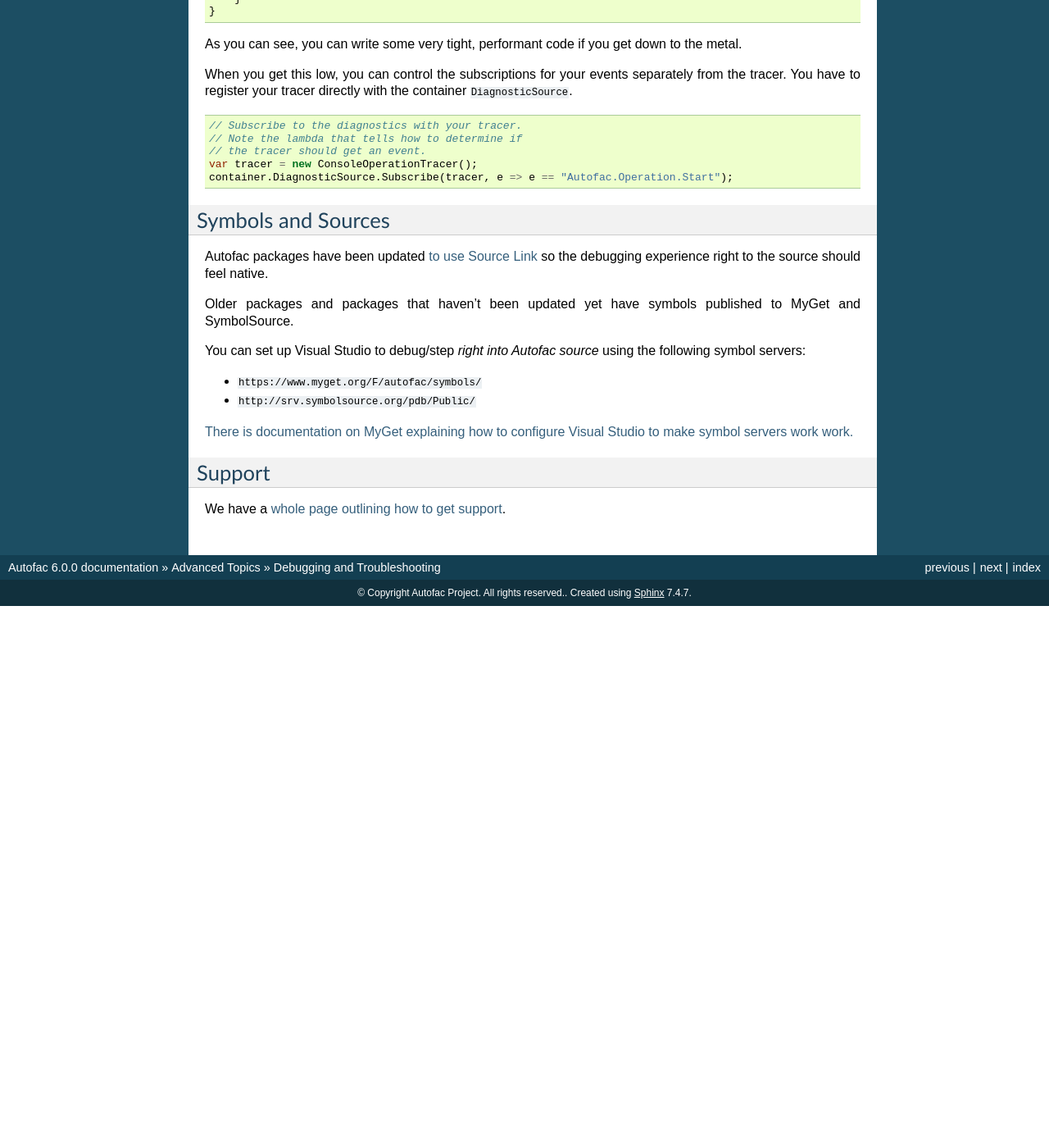
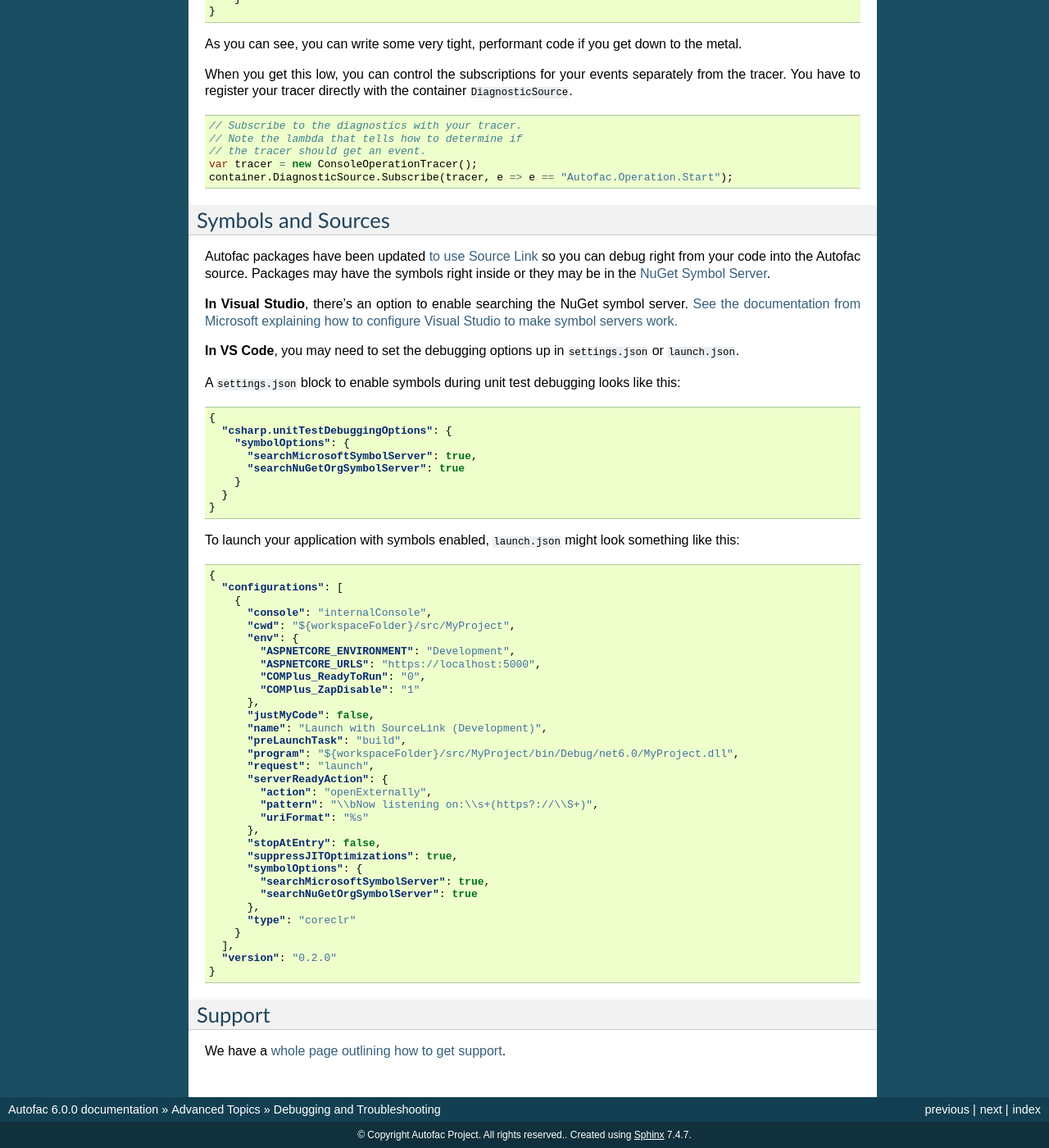
Before and after one commit to autofac/Documentation, a Sphinx documentation site: the page built from docs/advanced/debugging.rst, in a window 1280 px wide and 1400 px high, scrolled down 8307 px. Shown: the whole window at 82% size. Built offline with Sphinx 7.4.7, drawn with Linux system fonts in a browser that asks for light colours; before the commit the page ends 9046 px from its top, so only the background shows below that.

Commit message:
Update on using symbol servers with Autofac.

```diff
--- a/docs/advanced/debugging.rst
+++ b/docs/advanced/debugging.rst
@@ -379,16 +379,61 @@
 Symbols and Sources
 -------------------
 
-Autofac packages have been updated `to use Source Link <https://github.com/dotnet/sourcelink>`_ so the debugging experience right to the source should feel native.
+Autofac packages have been updated `to use Source Link <https://github.com/dotnet/sourcelink>`_ so you can debug right from your code into the Autofac source. Packages may have the symbols right inside or they may be in the `NuGet Symbol Server <https://docs.microsoft.com/en-us/nuget/create-packages/symbol-packages-snupkg#nugetorg-symbol-server>`_.
 
-Older packages and packages that haven't been updated yet have symbols published to MyGet and SymbolSource.
+**In Visual Studio**, there's an option to enable searching the NuGet symbol server. `See the documentation from Microsoft explaining how to configure Visual Studio to make symbol servers work. <https://docs.microsoft.com/en-us/visualstudio/debugger/specify-symbol-dot-pdb-and-source-files-in-the-visual-studio-debugger>`_
 
-You can set up Visual Studio to debug/step *right into Autofac source* using the following symbol servers:
+**In VS Code**, you may need to set the debugging options up in ``settings.json`` or ``launch.json``.
 
-- ``https://www.myget.org/F/autofac/symbols/``
-- ``http://srv.symbolsource.org/pdb/Public/``
+A ``settings.json`` block to enable symbols during unit test debugging looks like this:
 
-`There is documentation on MyGet explaining how to configure Visual Studio to make symbol servers work work. <http://docs.myget.org/docs/reference/symbolsource>`_
+.. sourcecode:: json
+
+    {
+      "csharp.unitTestDebuggingOptions": {
+        "symbolOptions": {
+          "searchMicrosoftSymbolServer": true,
+          "searchNuGetOrgSymbolServer": true
+        }
+      }
+    }
+
+To launch your application with symbols enabled, ``launch.json`` might look something like this:
+
+.. sourcecode:: json
+
+    {
+      "configurations": [
+        {
+          "console": "internalConsole",
+          "cwd": "${workspaceFolder}/src/MyProject",
+          "env": {
+            "ASPNETCORE_ENVIRONMENT": "Development",
+            "ASPNETCORE_URLS": "https://localhost:5000",
+            "COMPlus_ReadyToRun": "0",
+            "COMPlus_ZapDisable": "1"
+          },
+          "justMyCode": false,
+          "name": "Launch with SourceLink (Development)",
+          "preLaunchTask": "build",
+          "program": "${workspaceFolder}/src/MyProject/bin/Debug/net6.0/MyProject.dll",
+          "request": "launch",
+          "serverReadyAction": {
+            "action": "openExternally",
+            "pattern": "\\bNow listening on:\\s+(https?://\\S+)",
+            "uriFormat": "%s"
+          },
+          "stopAtEntry": false,
+          "suppressJITOptimizations": true,
+          "symbolOptions": {
+            "searchMicrosoftSymbolServer": true,
+            "searchNuGetOrgSymbolServer": true
+          },
+          "type": "coreclr"
+        }
+      ],
+      "version": "0.2.0"
+    }
 
 Support
 -------
```
